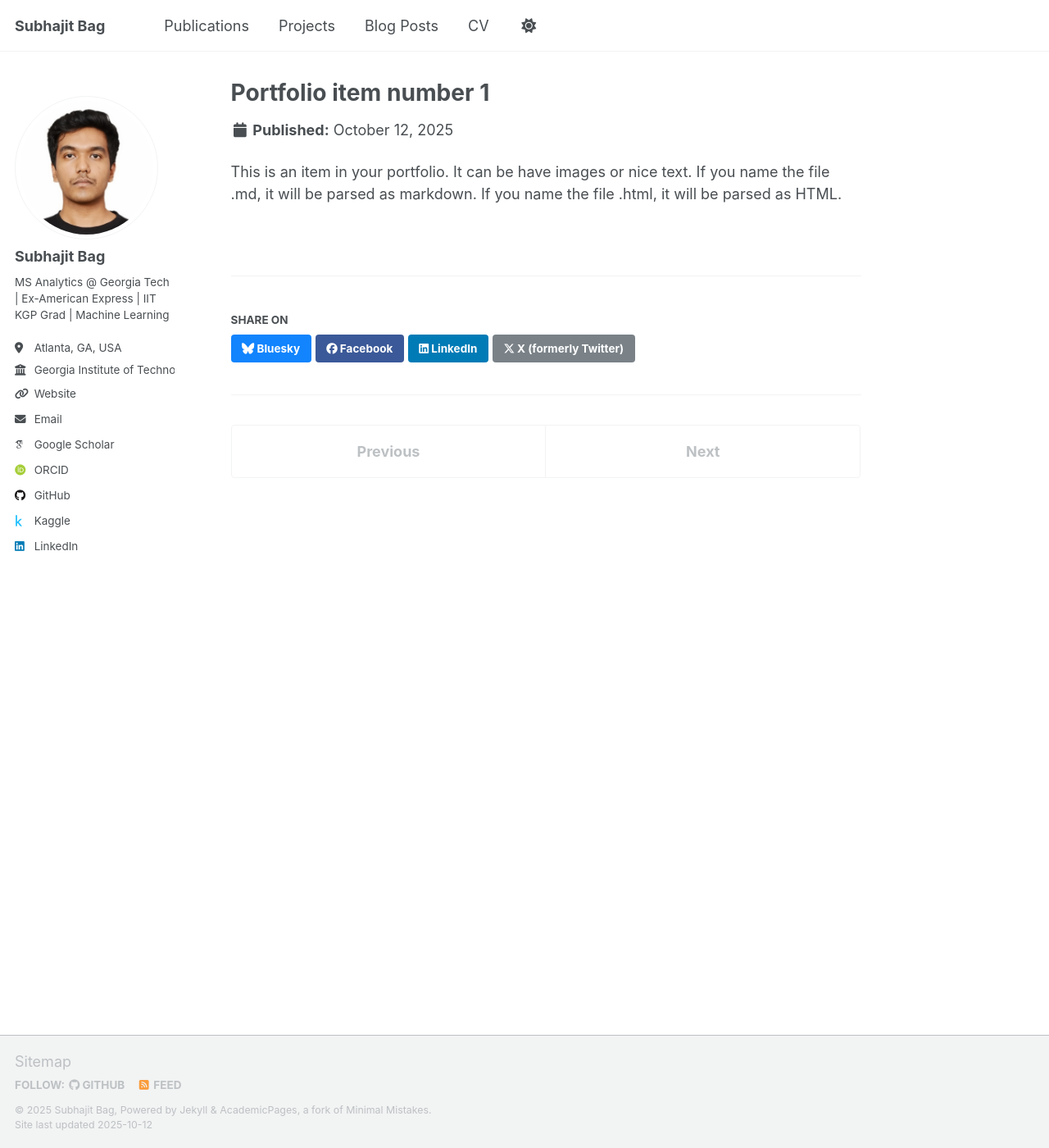
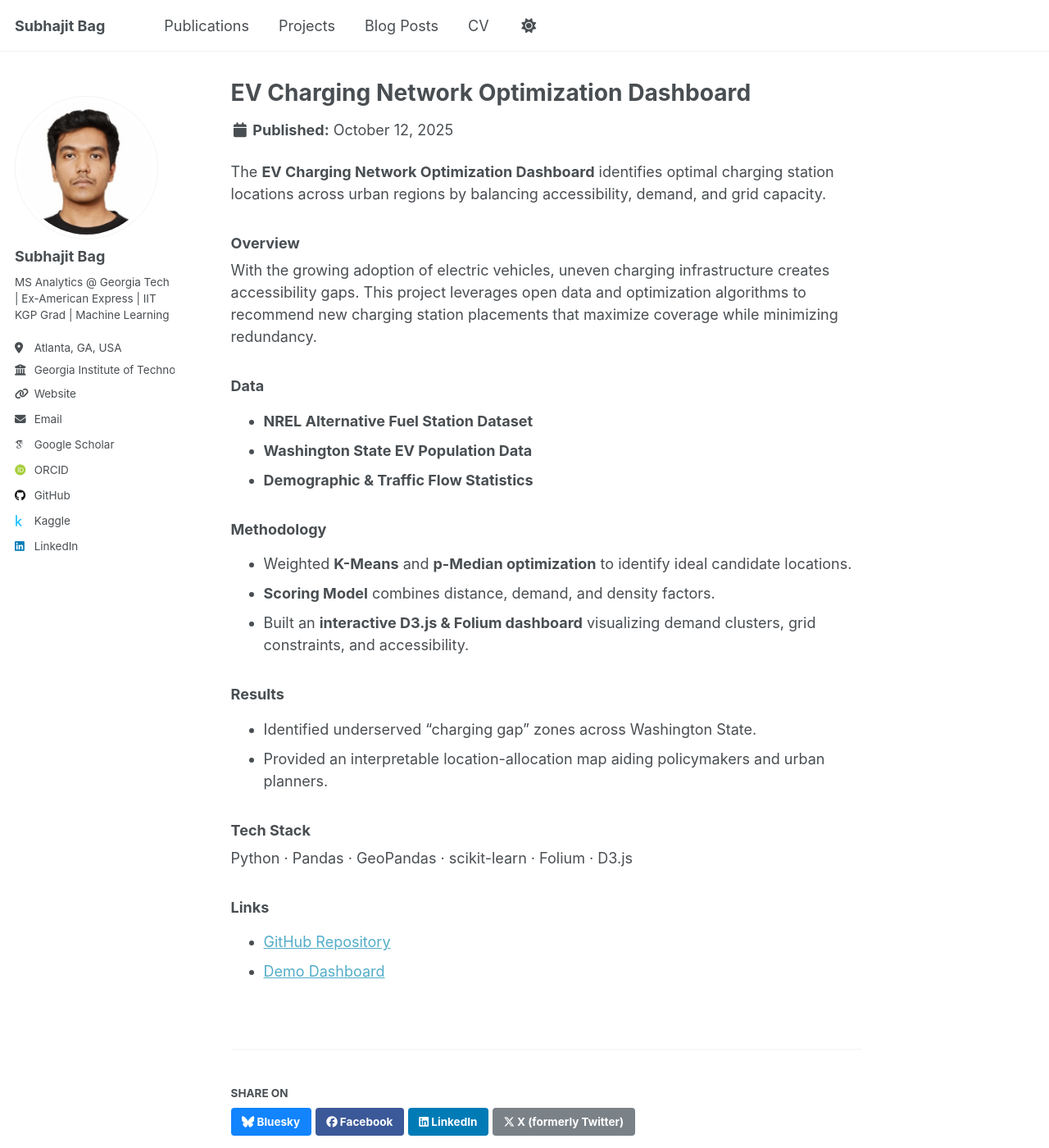
Before and after one commit to shuvo-iitkgp/shuvo-iitkgp.github.io, a Jekyll site: the page built from _portfolio/portfolio-1.md, in a window 1280 px wide and 1400 px high. Shown: the whole window at 82% size. Built offline with Jekyll 4.4.1, drawn with Linux system fonts in a browser that asks for light colours; some web fonts are replaced; a script that is not in the unit is left out.

Commit message:
Update portfolio-1.md

```diff
--- a/_portfolio/portfolio-1.md
+++ b/_portfolio/portfolio-1.md
@@ -1,7 +1,31 @@
 ---
-title: "Portfolio item number 1"
-excerpt: "Short description of portfolio item number 1<br/><img src='/images/500x300.png'>"
+title: "EV Charging Network Optimization Dashboard"
+excerpt: "Optimizing EV charging infrastructure across urban regions using spatial clustering and demand analysis.<br/><img src='/images/us-public-electric-vehic.png'>"
 collection: portfolio
 ---
 
-This is an item in your portfolio. It can be have images or nice text. If you name the file .md, it will be parsed as markdown. If you name the file .html, it will be parsed as HTML.
+The **EV Charging Network Optimization Dashboard** identifies optimal charging station locations across urban regions by balancing accessibility, demand, and grid capacity.
+
+### Overview
+With the growing adoption of electric vehicles, uneven charging infrastructure creates accessibility gaps. This project leverages open data and optimization algorithms to recommend new charging station placements that maximize coverage while minimizing redundancy.
+
+### Data
+- **NREL Alternative Fuel Station Dataset**
+- **Washington State EV Population Data**
+- **Demographic & Traffic Flow Statistics**
+
+### Methodology
+- Weighted **K-Means** and **p-Median optimization** to identify ideal candidate locations.
+- **Scoring Model** combines distance, demand, and density factors.
+- Built an **interactive D3.js & Folium dashboard** visualizing demand clusters, grid constraints, and accessibility.
+
+### Results
+- Identified underserved “charging gap” zones across Washington State.
+- Provided an interpretable location-allocation map aiding policymakers and urban planners.
+
+### Tech Stack
+Python · Pandas · GeoPandas · scikit-learn · Folium · D3.js
+
+### Links
+- [GitHub Repository](#)
+- [Demo Dashboard](#)
```
